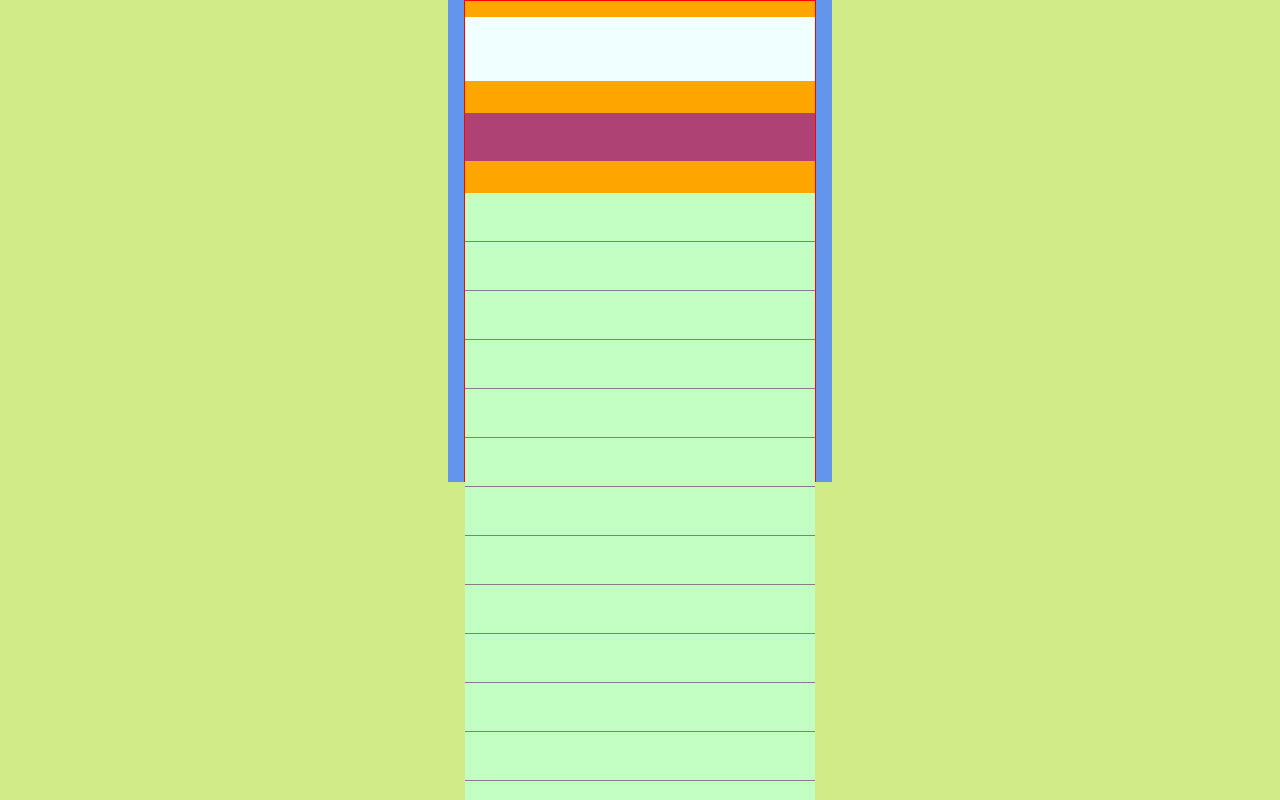
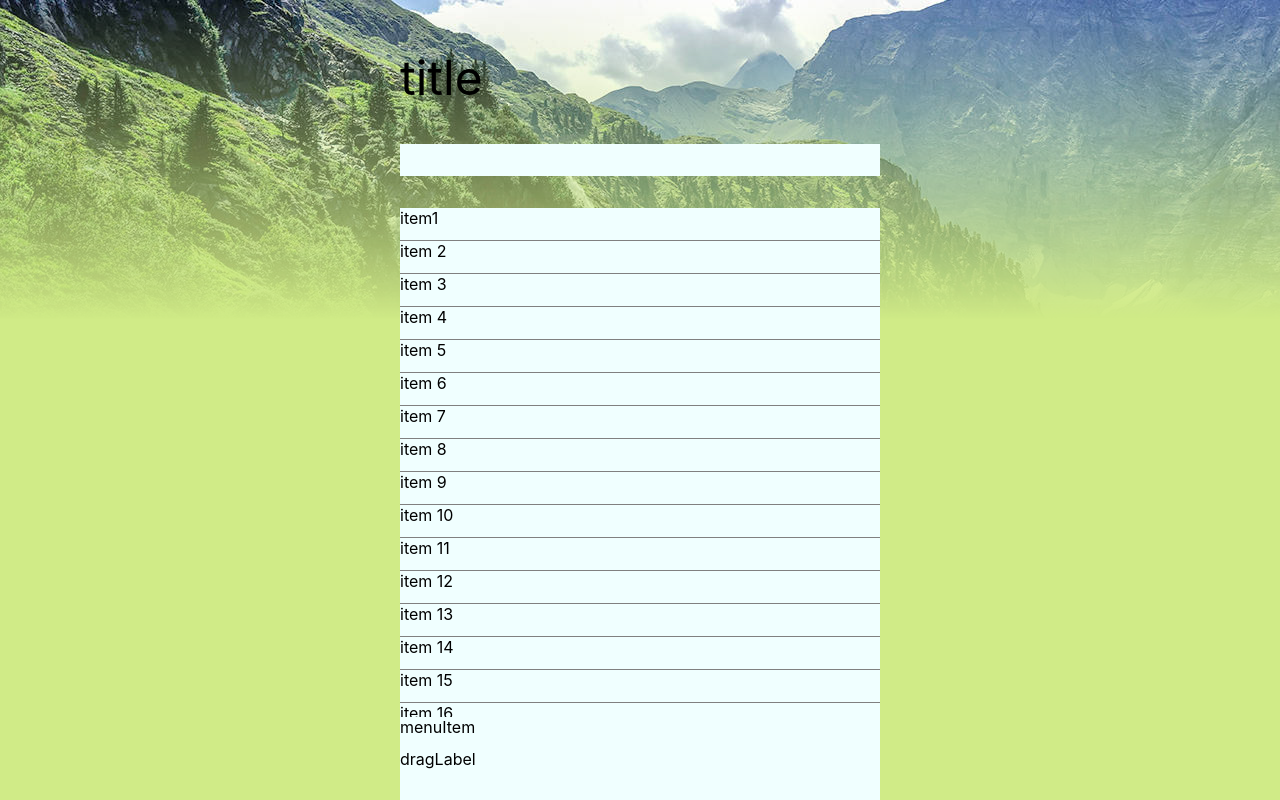
Before and after one commit to BelarusVadzim/todo, a React (Create React App) app: page / in a window 1280 px wide. Built offline with nearby package versions, Linux system fonts and the light colour scheme.

Commit message:
testTemplate

```diff
--- a/src/components/atoms/Checkbox/Checkbox.module.scss
+++ b/src/components/atoms/Checkbox/Checkbox.module.scss
@@ -1,8 +1,12 @@
 @import 'src/variables.scss';
 
 .checkbox_base{
+  display: block !important;
   cursor: pointer;
   font-size: $font-size !important;
+  -webkit-user-select: none; /* Safari */
+  -ms-user-select: none; /* IE 10 and IE 11 */
+  user-select: none; /* Standard syntax */
 }
 
 .checkbox_colored {
--- a/src/components/pages/testPage/TestPage.module.scss
+++ b/src/components/pages/testPage/TestPage.module.scss
@@ -8,65 +8,123 @@
   z-index: -1;
 }
 
+.backgroudImage{
+  position: fixed;
+  top: 0;
+  -webkit-mask-image:-webkit-gradient(linear, left top, left bottom, from(rgba(0,0,0,1)), to(rgba(0,0,0,0)));
+  mask-image: linear-gradient(to bottom, rgba(0,0,0,1), rgba(0,0,0,0));
+  background-image: url('~/public/nature.jpg');
+  width: 100vw;
+  height: 20rem;
+}
+
 .page {
   height: 100vh;
   width: 100vw;
   position: fixed;
-  //position: relative;
-  //margin: auto;
 }
 
 .main {
   position: relative;
-  margin: auto;
-  background-color:cornflowerblue;
-  width: 30%;
+  margin-right: auto;
+  margin-left: auto;
+  //background-color:cornflowerblue;
+  //max-width: 20%;
 }
 
 .organism {
-  background-color: orange;
+  //background-color: orange;
 
   // top: 10rem;
-  border: red solid 1px;
-  min-width: 90%;
-  //overflow: hidden;
-  margin: 0 1rem;
-  height: 30rem;
-  //overflow: hidden;
-}
-
-.list {
-  //background-color: blue;
+  border-left: 1rem transparent solid;
+  border-right: 1rem transparent solid;
+  //min-width: 90%;
+  //overflow: auto;
+  margin: auto;
+  //height: 35rem;
+  height: 100vh;
+  max-width: 30rem;
   position: relative;
-  //top: 0.5rem;
-  //border: red solid 1px;
-  background-color: aqua;
-  //overflow: hidden;
-  max-height: 100%;
-}
-
-.editor {
-  height: 3rem;
-  //position: relative;
-  //top: 0.5rem;
-  //border: red solid 1px;
-  background-color: rgb(175, 66, 117);
-  margin: 2rem 0;
+  top: 3rem;
 }
 
 .title {
   height: 4rem;
-  margin: 1rem 0;
+  font-size: 3rem;
+  //margin: 1rem 0;
   //position: relative;
   //top: 0.5rem;
   //border: red solid 1px;
+  //background-color:azure;
+}
+
+.editor {
+  height: 2rem;
+  //position: relative;
+  //top: 0.5rem;
+  //border: red solid 1px;
+  background-color: azure;
+  margin: 2rem 0;
+}
+
+.list {
+  position: relative;
+  //top: 0.5rem;
+  //border: red solid 1px;
+  background-color: azure;
+  //overflow: hidden;
+  max-height: calc(100% - 13rem);
+  //min-height: 10%;
+}
+
+.scrollableArea {
+  position: relative;
+  //max-height: 18.4rem;
+  max-height:  calc(100vh - 18.2rem);
+  overflow: auto;
+  //background-color:blue;
+}
+
+.scrollableArea::-webkit-scrollbar {
+  display: none;
+}
+
+.item {
+  height: 2rem;
+  //background-color: rgb(195, 255, 195);
+  //border: rgb(51, 14, 99) solid 1px;
+  border-bottom: gray solid 1px;
+}
+
+.menuItem {
+  height: 2rem;
+  //background-color:rgb(255, 121, 248);
+}
+
+.dragLabel {
+  height: 4rem;
   background-color:azure;
+}
+
+.checkboxArea{
+  font-size: 1.5rem !important;
+  display: inline-block;
+  position: relative;
+  width: 3rem;
+  height: 100%;
 
 }
 
-.item {
-  height: 3rem;
-  background-color: rgb(195, 255, 195);
-  //border: rgb(51, 14, 99) solid 1px;
-    border-bottom: gray solid 1px;
+.checkboxPosition{
+  position: relative;
+  margin: auto;
+  width: 50%;
+  top: calc(50% - 1.5rem/2);
 }
+
+.labelPosition{
+  position: relative;
+  margin: auto;
+  width: 50%;
+  top: calc(50% - 1.5rem/2);
+}
--- a/src/components/pages/testPage/TestPage.tsx
+++ b/src/components/pages/testPage/TestPage.tsx
@@ -3,37 +3,39 @@ import style from "./TestPage.module.scss";
 const TestPage: React.FC = () => (
   <>
     <div className={style.background}></div>
+    <div className={style.backgroudImage}></div>
     <div className={style.page}>
       <div className={style.main}>
         <div className={style.organism}>
-          <div className={style.title} />
+          <div className={style.title}>title</div>
           <div className={style.editor} />
           <div className={style.list}>
-            <div className={style.item}></div>
-            <div className={style.item}></div>
-            <div className={style.item}></div>
-            <div className={style.item}></div>
-            <div className={style.item}></div>
-            <div className={style.item}></div>
-            <div className={style.item}></div>
-            <div className={style.item}></div>
-            <div className={style.item}></div>
-            <div className={style.item}></div>
-            <div className={style.item}></div>
-            <div className={style.item}></div>
-            <div className={style.item}></div>
-            <div className={style.item}></div>
-            <div className={style.item}></div>
-            <div className={style.item}></div>
-            <div className={style.item}></div>
-            <div className={style.item}></div>
-            <div className={style.item}></div>
-            <div className={style.item}></div>
-            <div className={style.item}></div>
-            <div className={style.item}></div>
-            <div className={style.item}></div>
-            <div className={style.item}></div>
+            <div className={style.scrollableArea}>
+              <div className={style.item}>item1</div>
+              <div className={style.item}>item 2</div>
+              <div className={style.item}>item 3</div>
+              <div className={style.item}>item 4</div>
+              <div className={style.item}>item 5</div>
+              <div className={style.item}>item 6</div>
+              <div className={style.item}>item 7</div>
+              <div className={style.item}>item 8</div>
+              <div className={style.item}>item 9</div>
+              <div className={style.item}>item 10</div>
+              <div className={style.item}>item 11</div>
+              <div className={style.item}>item 12</div>
+              <div className={style.item}>item 13</div>
+              <div className={style.item}>item 14</div>
+              <div className={style.item}>item 15</div>
+              <div className={style.item}>item 16</div>
+              <div className={style.item}>item 17</div>
+              <div className={style.item}>item 18</div>
+              <div className={style.item}>item 19</div>
+              <div className={style.item}>item 20</div>
+              <div className={style.item}>item 21</div>
+            </div>
+            <div className={style.menuItem}>menuItem</div>
           </div>
+          <div className={style.dragLabel}>dragLabel</div>
         </div>
       </div>
     </div>
```
